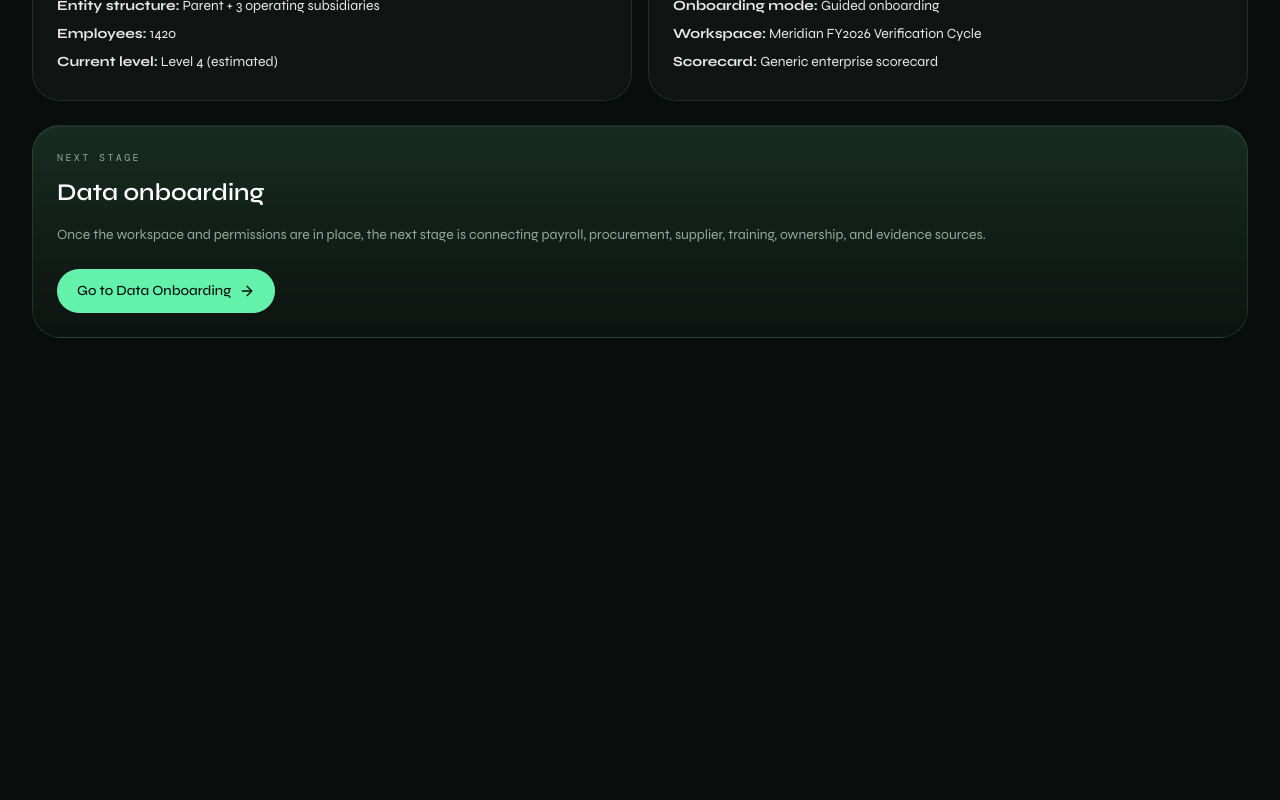
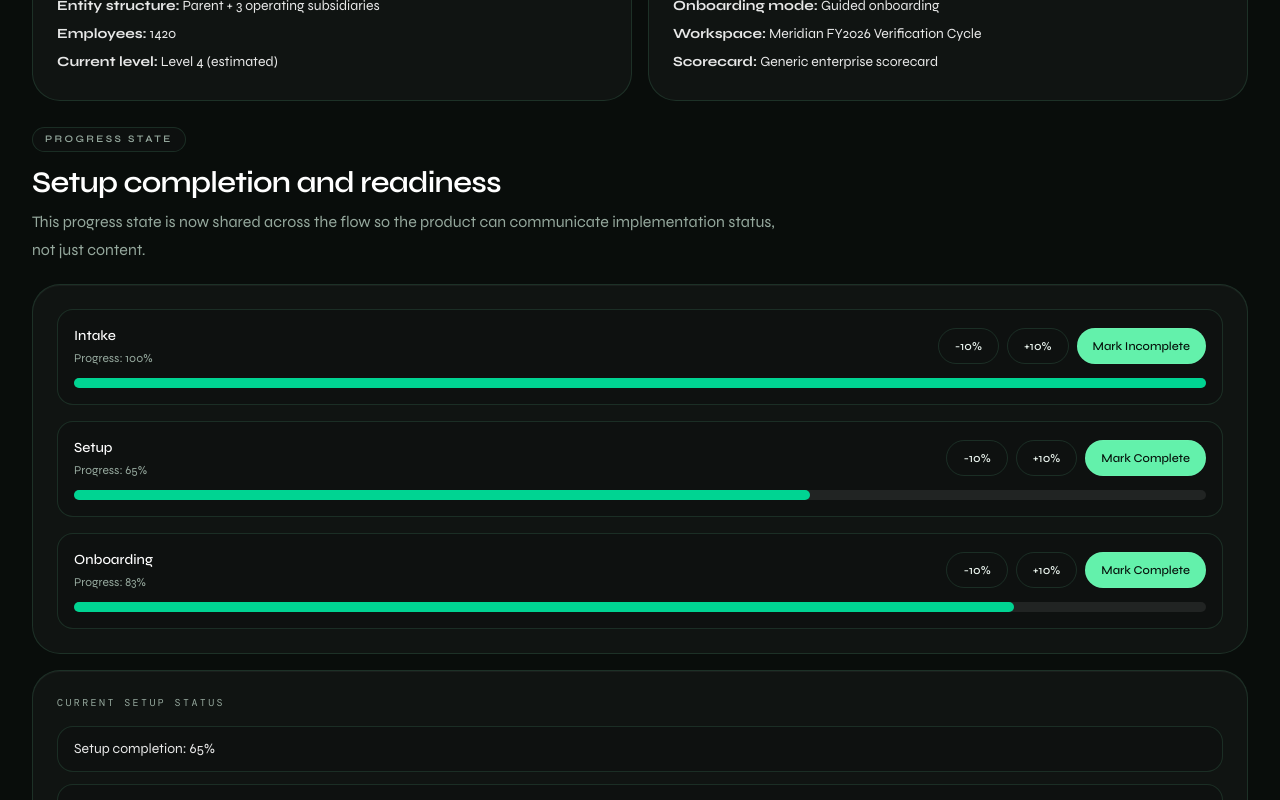
Before and after one commit to nyashahama/equi-ai, a Next.js app: page /setup in a window 1280 px wide. Shown: the part 2720-3520 px from the top of the page. Before the commit the page ends 3090 px from the top, so only its background shows below. Built offline with nearby package versions, Linux system fonts and the light colour scheme; a web font is replaced by a local one.

Commit message:
Track setup progress in shared workspace state

```diff
--- a/app/setup/page.tsx
+++ b/app/setup/page.tsx
@@ -1,5 +1,8 @@
+"use client";
+
 import { ChecklistCard, NextStageCard, ProductSection, StageCards } from "@/components/product/blocks";
-import { SetupEditor, WorkspaceSnapshot } from "@/components/product/editors";
+import { SetupEditor, StageProgressEditor, WorkspaceSnapshot } from "@/components/product/editors";
+import { useWorkspace } from "@/components/product/workspace-context";
 import { ProductShell } from "@/components/product/shell";
 
 const setupPages = [
@@ -51,6 +54,8 @@ const setupOutputs = [
 ];
 
 export default function SetupPage() {
+  const { workspace } = useWorkspace();
+
   return (
     <ProductShell
       title="Workspace Setup Wizard"
@@ -82,6 +87,25 @@ export default function SetupPage() {
           </div>
         </ProductSection>
 
+        <ProductSection
+          eyebrow="Progress State"
+          title="Setup completion and readiness"
+          description="This progress state is now shared across the flow so the product can communicate implementation status, not just content."
+        >
+          <div className="space-y-4">
+            <StageProgressEditor />
+            <ChecklistCard
+              title="Current setup status"
+              items={[
+                `Setup completion: ${workspace.stageStatus.setup.progress}%`,
+                `Audit cycle: ${workspace.auditCycleStart} to ${workspace.auditCycleEnd}`,
+                `Configured categories: ${workspace.documentCategories.length}`,
+                `Current role in workspace: ${workspace.currentUserRole}`,
+              ]}
+            />
+          </div>
+        </ProductSection>
+
         <NextStageCard
           title="Data onboarding"
           description="Once the workspace and permissions are in place, the next stage is connecting payroll, procurement, supplier, training, ownership, and evidence sources."
```
